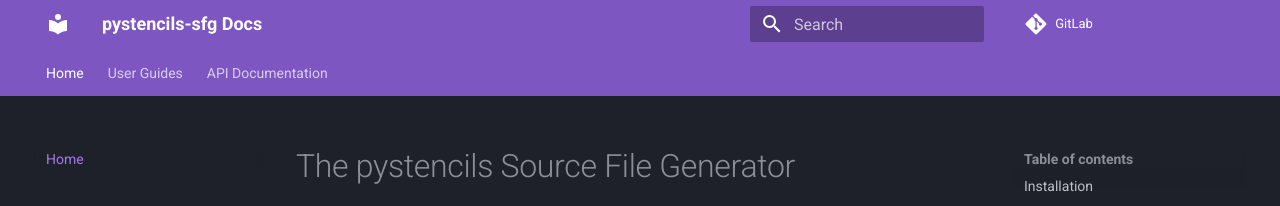
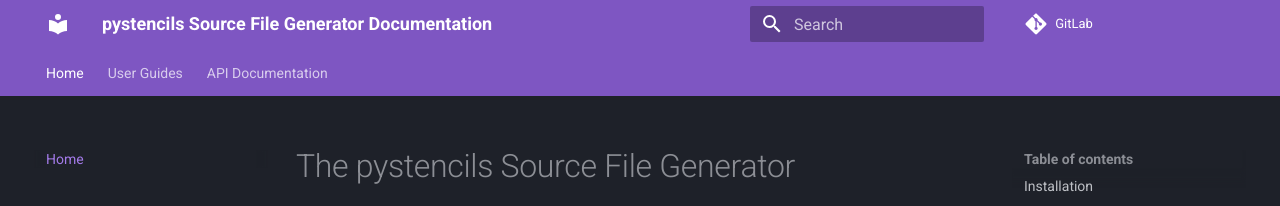
Before and after one commit to lssfau/pystencils-sfg, an MkDocs documentation site: the page built from docs/index.md, in a window 1280 px wide. Shown: the top 206 px of the page. Built offline with MkDocs 1.6.1 and Material for MkDocs 9.7.7, drawn with Linux system fonts in a browser that asks for light colours.

Commit message:
fix: docs site name

```diff
--- a/mkdocs.yml
+++ b/mkdocs.yml
@@ -1,4 +1,4 @@
-site_name: pystencils-sfg Docs
+site_name: pystencils Source File Generator Documentation
 site_author: Frederik Hennig
 copyright: © 2023 Frederik Hennig
 
```
